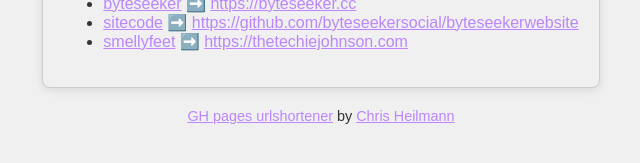
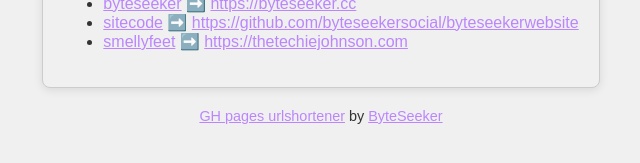
Before and after one commit to byteseekersocial/gh-pages-urlshortener, a Jekyll site: the page built from index.md, in a window 1280 px wide. Shown: the part 153-316 px from the top of the page, without its empty margins (319-959 px from the left). Built offline with Jekyll 4.4.1, drawn with Linux system fonts in a browser that asks for light colours.

Commit message:
Update index.html

```diff
--- a/_layouts/index.html
+++ b/_layouts/index.html
@@ -55,7 +55,7 @@
         {{ content }}
     </section>
     <footer>
-        <p><a href="https://codepo8.github.io/gh-pages-urlshortener/">GH pages urlshortener</a> by <a href="https://christianheilmann.com">Chris Heilmann</a></p>
+        <p><a href="https://byteseeker.link/">GH pages urlshortener</a> by <a href="https://byteseeker.cc">ByteSeeker</a></p>
     </footer>
 </body>
 </html>
```
